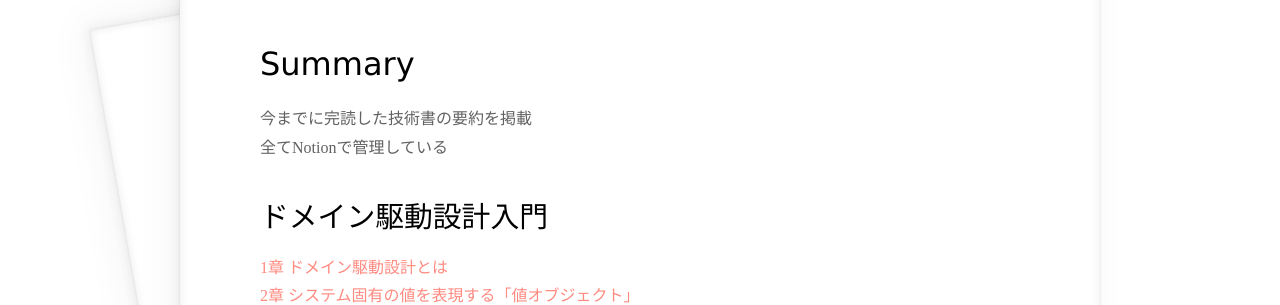
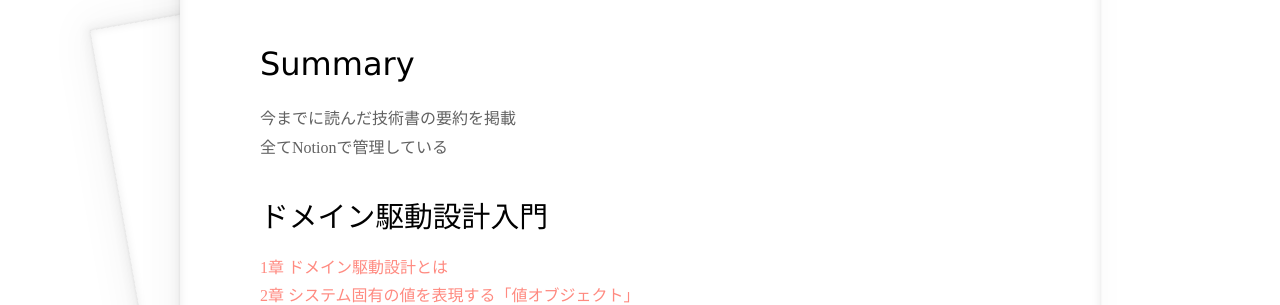
Before and after one commit to taisei-13046/TIL_pages, a Jekyll site: the page built from summary.md, in a window 1280 px wide. Shown: the part 174-479 px from the top of the page. Built offline with Jekyll 4.4.1, drawn with Linux system fonts in a browser that asks for light colours.

Commit message:
Update summary.md

```diff
--- a/summary.md
+++ b/summary.md
@@ -5,7 +5,7 @@ title: summary
 
 
 #  Summary
-今までに完読した技術書の要約を掲載
+今までに読んだ技術書の要約を掲載
 全てNotionで管理している
 
 ## ドメイン駆動設計入門
```
